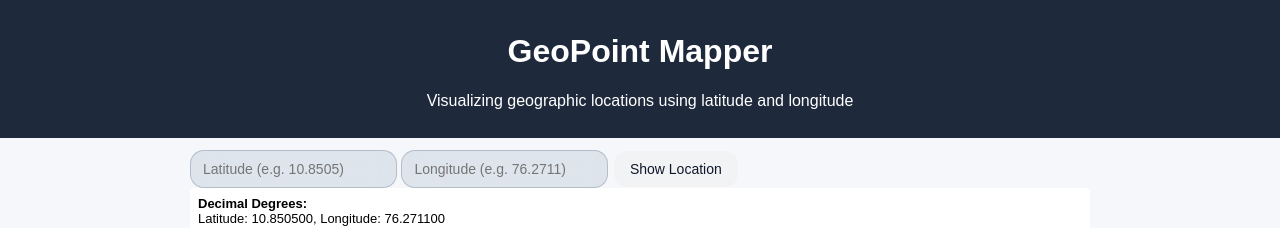
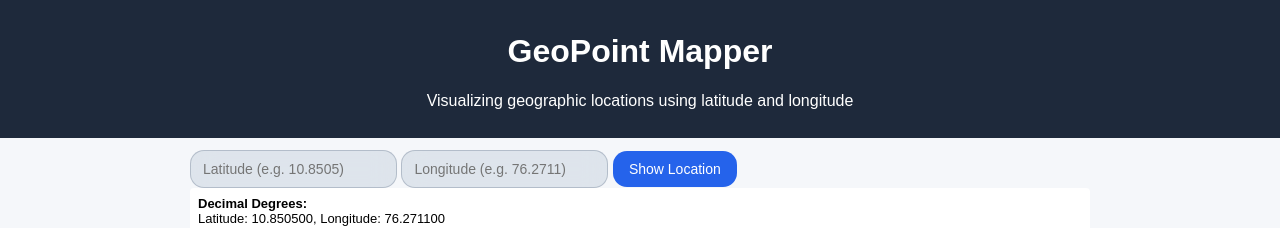
Before and after one commit to aromalsd/GeoPoint-Mapper, a plain HTML site: page index.html in a window 1280 px wide. Shown: the top 228 px of the page. Drawn offline with nearby package versions, Linux system fonts and the light colour scheme; grey boxes are pictures that could not be loaded.

Commit message:
Update index.html

```diff
--- a/index.html
+++ b/index.html
@@ -69,20 +69,18 @@
   border-radius: 6px;
    }
 
-    button
-    {
+   button {
   padding: 10px 16px;
   font-size: 14px;
   font-weight: 500;
   border-radius: 14px;
-  border: 1px solid rgba(255, 255, 255, 0.4);
-  background: rgba(240, 240, 240, 0.6);
-  backdrop-filter: blur(12px);
-  -webkit-backdrop-filter: blur(12px);
-  color: #0f172a;
+  border: none;
+  background: #2563eb; /* blue */
+  color: #ffffff;
   cursor: pointer;
   transition: all 0.2s ease;
-   }
+}
+
 
 button:hover
 {
```
